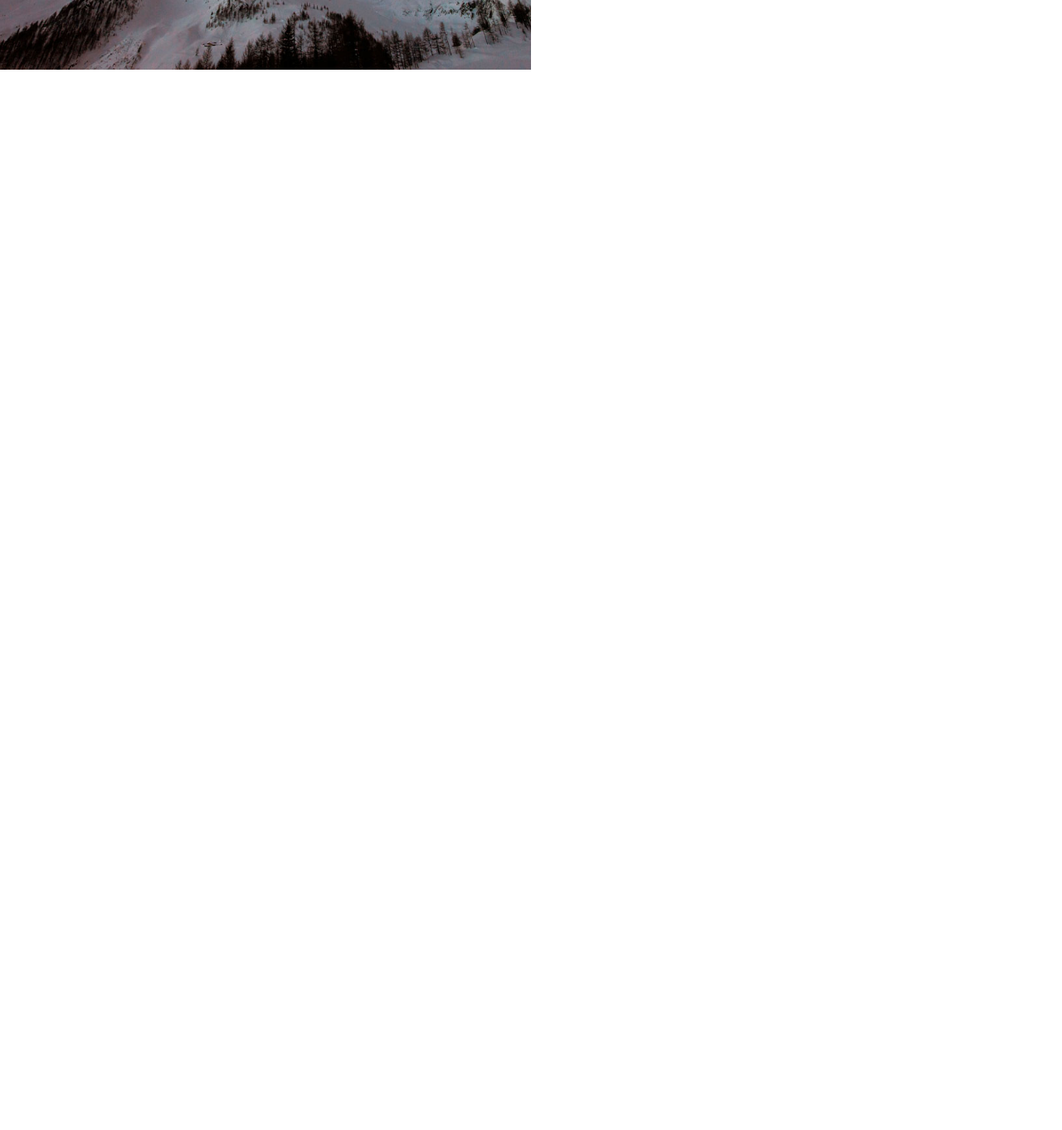
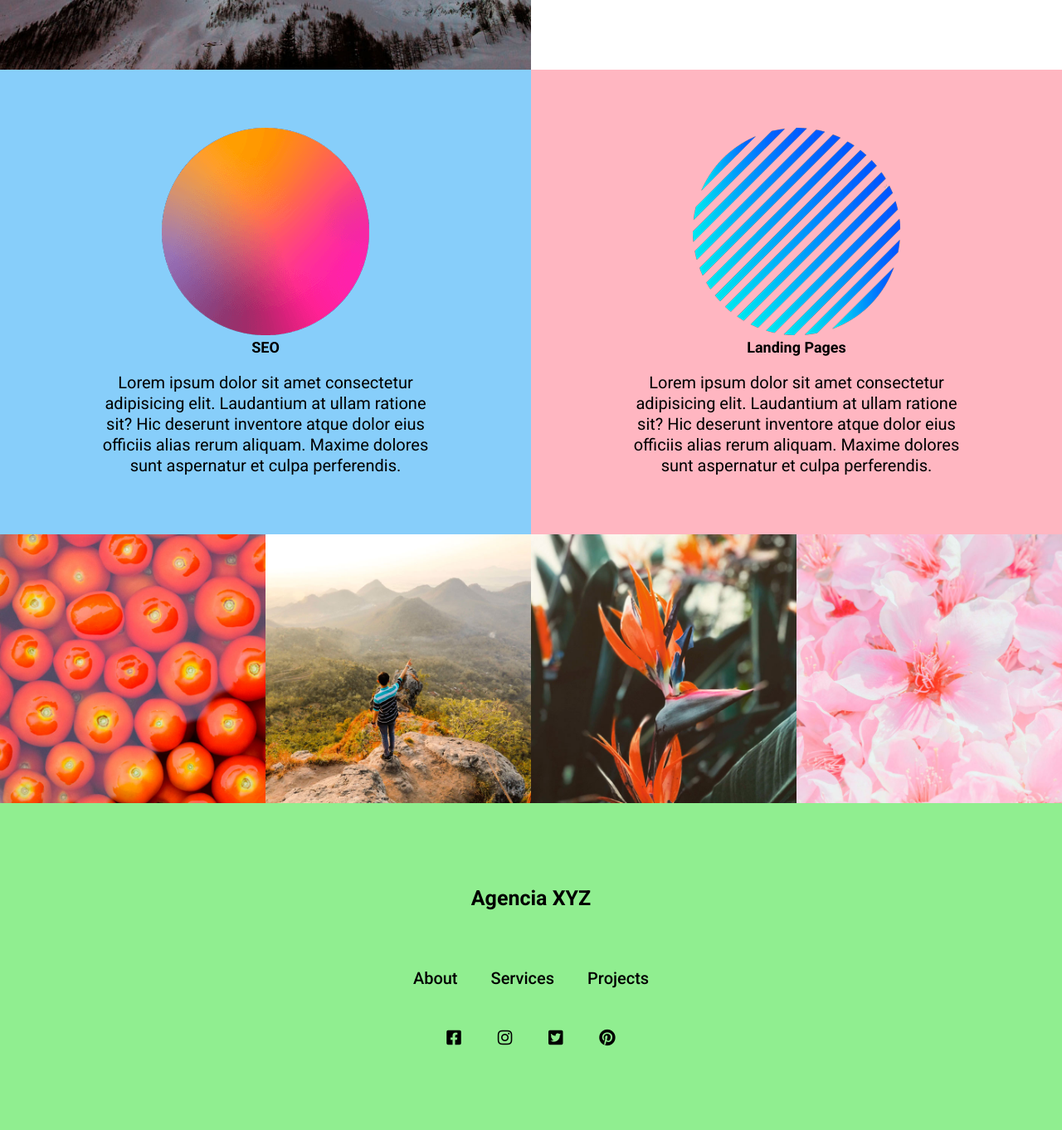
Before and after one commit to cristianbeling/agencia_XYZ, a plain HTML site: page index.html in a window 1280 px wide. Shown: the part 1677-3039 px from the top of the page at 83% size. Before the commit the page ends 1761 px from the top, so only its background shows below. Drawn offline with Linux system fonts and the light colour scheme.

Commit message:
completando a landing page
finalizando a landing page

```diff
--- a/index.html
+++ b/index.html
@@ -46,7 +46,7 @@
         <h2>We make cool things</h2>
     </section>
 
-    <section class="about">
+    <section class="about" id="about">
         <div class="item">
             <h3>Title</h3>
             <p>Lorem ipsum, dolor sit amet consectetur adipisicing elit. Nostrum saepe exercitationem vitae in corporis fuga debitis adipisci suscipit? Ratione voluptatum ipsa soluta unde doloribus adipisci magni officia dolorum earum corrupti.</p>
@@ -62,16 +62,73 @@
 
     </section>
 
-    <section class="services">
-
+    <section class="services" id="services">
+        <div class="service">
+            <img src="./src/images/bolinha1.png" alt="bolinha 1">
+            <div class="service-info">
+                <h3>SEO</h3>
+                <p>Lorem ipsum dolor sit amet consectetur adipisicing elit. Laudantium at ullam ratione sit? Hic deserunt inventore atque dolor eius officiis alias rerum aliquam. Maxime dolores sunt aspernatur et culpa perferendis.</p>
+            </div>
+        </div>
+        <div class="service">
+            <img src="./src/images/bolinha2.png" alt="bolinha 2">
+            <div class="service-info">
+                <h3>Landing Pages</h3>
+                <p>Lorem ipsum dolor sit amet consectetur adipisicing elit. Laudantium at ullam ratione sit? Hic deserunt inventore atque dolor eius officiis alias rerum aliquam. Maxime dolores sunt aspernatur et culpa perferendis.</p>
+            </div>
+        </div>
     </section>
 
-    <section class="projects">
+    <section class="projects" id="projects">
+        <div class="project">
+            <a href="#">
+                <img src="./src/images/tomatoes.jpg" alt="tomatoes">
+            </a>
+        </div>
+        <div class="project">
+            <a href="#">
+                <img src="./src/images/landscape.jpg" alt="lands">
+            </a>
+        </div>
+        <div class="project">
+            <a href="#">
+                <img src="./src/images/plants3.jpg" alt="plants">
+            </a>
+        </div>
+        <div class="project">
+            <a href="#">
+                <img src="./src/images/flowers.jpg" alt="flowers">
+            </a>
+        </div>
+    </section>
+    <footer class="footer" id="contact">
+        <h4>Agencia XYZ</h4>
 
-    </section>
+        <nav>
+            <ul>
+                <li> <a href="#about">About</a></li>
+                <li><a href="#services">Services</a></li>
+                <li><a href="#projects">Projects</a></li>
+            </ul>
+        </nav>
+        <div class="social">
+            <a href="">
+                <i class="fab fa-facebook-square"></i> </i>
+            </a>
 
-    <footer class="footer">
+            <a href="">
+                <i class="fab fa-instagram"></i> </i>
+            </a>
 
+            <a href="">
+                <i class="fab fa-twitter-square"></i> </i>
+            </a>
+
+            <a href="">
+                <i class="fab fa-pinterest"></i> </i>
+            </a>
+
+        </div>
     </footer>
 </body>
 
--- a/src/css/style.css
+++ b/src/css/style.css
@@ -151,19 +151,127 @@ body{
 
 .services{
     grid-area: services;
-    background-color: blueviolet;
+    display: grid;
+    grid-template-columns: 1fr 1fr;
+}
+
+.services .service{
+    padding: 70px 20px;
+    text-align: center;
+}
+
+.services .services img{
+    width: 250px;
+    margin-bottom: 30px;
+}
+
+.services .service h3{
+    font-size: 1.8rem;
+    font-weight: 700;
+}
+
+.services .service p{
+    font-size: 2rem;
+    font-weight: 400;
+    max-width: 400px;
+    margin: 20px auto 0;
+    line-height: 25px;
+}
+
+.services .service:nth-child(1){
+    background-color: lightskyblue;
+}
+
+.services .service:nth-child(2){
+    background-color: lightpink;
+}
+
+@media (max-width: 425px){
+    .services{
+        grid-template-columns: 1fr;
+    }
 }
 
 /* PROJECTS */
 
 .projects{
     grid-area: projects;
-    background-color:blue;
+    display: grid;
+    grid-template-columns: repeat(4, 1fr);
+}
+
+.projects img{
+    height: 100%;
+}
+
+.projects a:hover img{
+    opacity: 0.8;
+    transition: 0.3s;
+}
+
+@media (max-width:1000px){
+    .projects{
+        grid-template-columns: 1fr 1fr;
+        grid-template-rows: 1fr 1fr;
+    }
+}
+
+@media (max-width:425px){
+    .projects{
+        grid-template-columns: 1fr;
+        grid-template-rows: 1fr;
+    }
 }
 
 /* FOOTER */
 
 .footer{
     grid-area: footer;
-    background-color: aquamarine;
+    display: flex;
+    background-color: lightgreen;
+    flex-direction: column;
+    text-align: center;
+    padding: 100px 0;
 }
+
+.footer h4 {
+    font-weight: 700;
+    font-size: 2.5rem;
+    margin-bottom: 20px;
+}
+
+.footer nav{
+    margin: 50px 0;
+}
+
+.footer nav ul{
+    display: flex;
+    justify-content: center;
+    max-width: 320px;
+    margin: 0 auto;
+}
+
+.footer nav li a{
+    font-weight: 500;
+    font-size: 2rem;
+    margin: 20px;
+    transition: 0.3s;
+}
+
+.footer nav ul li a:hover{
+    font-weight: 700;
+    color: #fff;
+}
+
+.footer .social i{
+    font-size: 2rem;
+    transition: 0.3s;
+}
+
+.footer .social a{
+    margin: 20px;
+}
+
+.footer .social a:hover{
+    color: #fff;
+}
```
